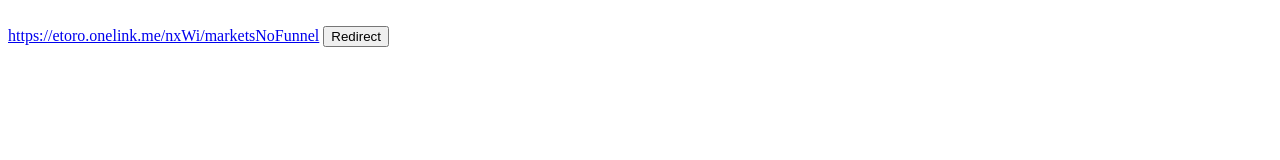
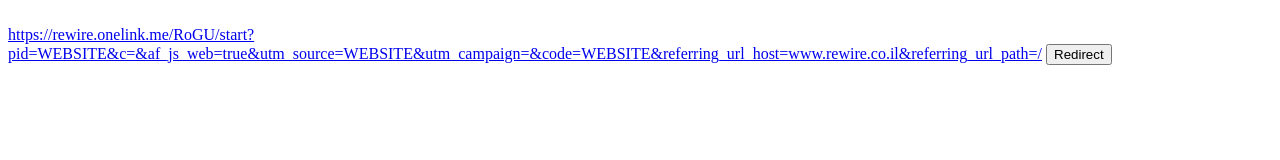
Before and after one commit to mrmaakun/etonelinktest, a plain HTML site: page index.html in a window 1280 px wide. Both pictures are taken after a click on the button "Redirect". Drawn offline with Linux system fonts and the light colour scheme.

Commit message:
Update index.html

```diff
--- a/index.html
+++ b/index.html
@@ -7,14 +7,14 @@
 </head>
 <body>
 
-    <br><a href="https://etoro.onelink.me/nxWi/marketsNoFunnel" target="_blank">https://etoro.onelink.me/nxWi/marketsNoFunnel</a>
+    <br><a href="https://rewire.onelink.me/RoGU/start?pid=WEBSITE&c=&af_js_web=true&utm_source=WEBSITE&utm_campaign=&code=WEBSITE&referring_url_host=www.rewire.co.il&referring_url_path=/">https://rewire.onelink.me/RoGU/start?pid=WEBSITE&c=&af_js_web=true&utm_source=WEBSITE&utm_campaign=&code=WEBSITE&referring_url_host=www.rewire.co.il&referring_url_path=/</a>
 
     <button>Redirect</button>
 
     <script>
         const button = document.querySelector('button')
         button.addEventListener('click', event =>{
-            window.open("https://etoro.onelink.me/nxWi/marketsNoFunnel")
+            window.open("https://rewire.onelink.me/RoGU/start?pid=WEBSITE&c=&af_js_web=true&utm_source=WEBSITE&utm_campaign=&code=WEBSITE&referring_url_host=www.rewire.co.il&referring_url_path=/")
 
         })
     </script>
```
